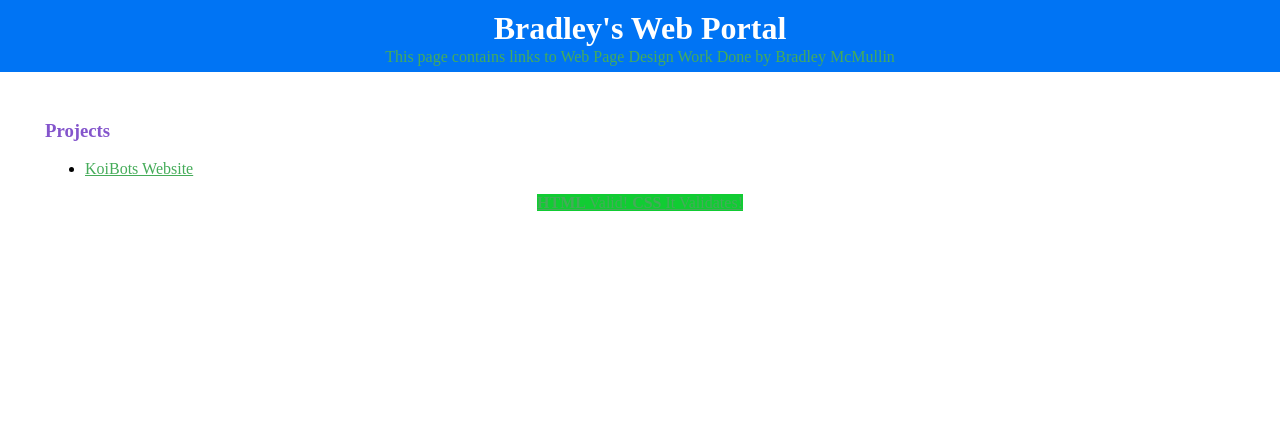
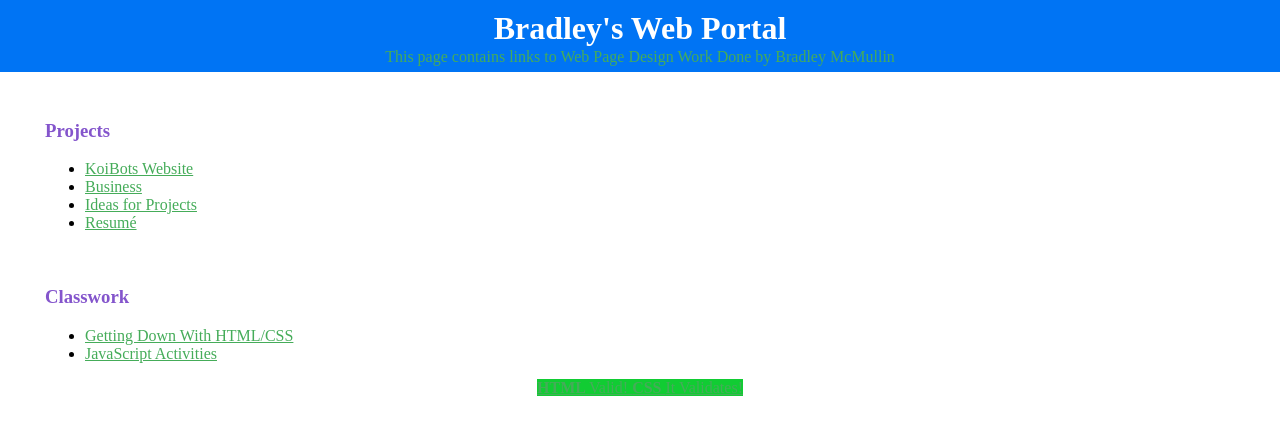
Before and after one commit to b3mcmullin/website, a plain HTML site: page index.html in a window 1280 px wide. Drawn offline with Linux system fonts and the light colour scheme.

Commit message:
update index with more links

```diff
--- a/index.html
+++ b/index.html
@@ -58,7 +58,16 @@ a:hover {
 <h3>Projects</h3>
 <ul>
   <li><a href="https://b3mcmullin.github.io/koiBotsWebsite/">KoiBots Website</a></li>
+  <li><a href="projects/business">Business</a></li>
+  <li><a href="projects/ideasprojects.html">Ideas for Projects</a></li>
+  <li><a href="projects/resumé">Resumé</a></li>
 </ul>
+
+<h3>Classwork</h3>
+  <ul>
+    <li><a href="schoolextra/gdw">Getting Down With HTML/CSS</a></li>
+    <li><a href="schoolextra/headfirst">JavaScript Activities</a></li>
+  </ul>
 
 <footer style="text-align: center;">
 <a href="http://validator.w3.org/check/referer" class="x">
```
